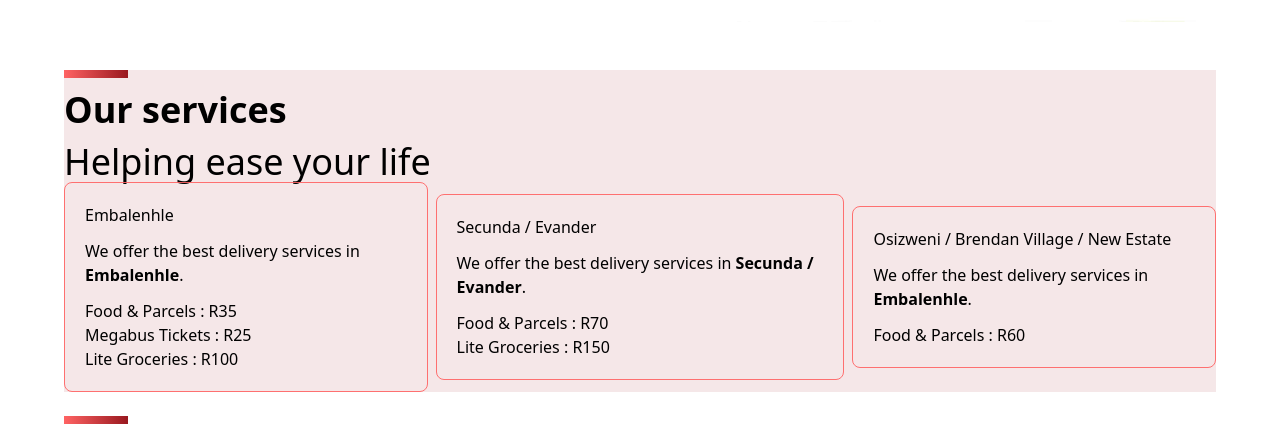
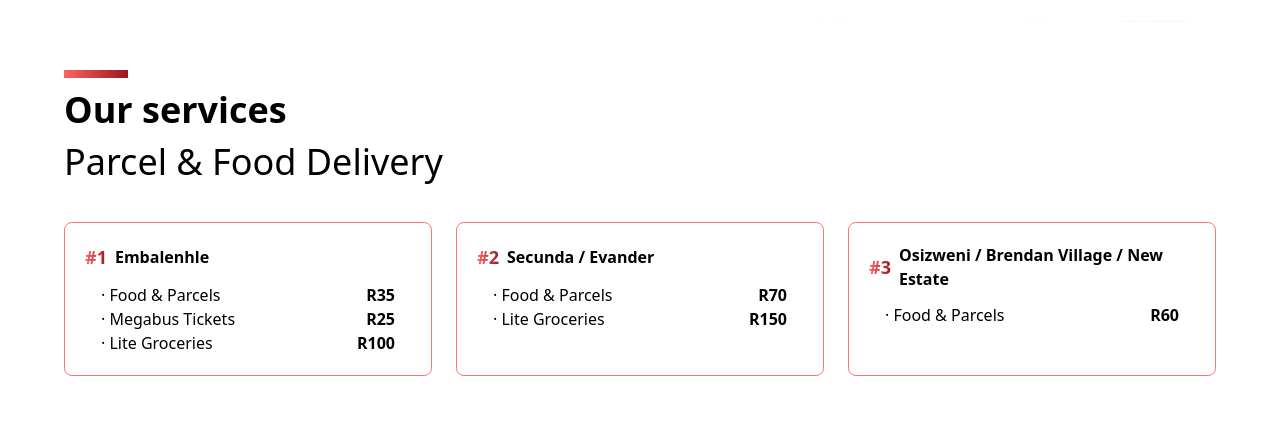
Before and after one commit to refilwe-tech/Mst-Transit, a React (Vite) app in the folder mst-transit-web/: page / in a window 1280 px wide. Shown: the part 642-1082 px from the top of the page. Built offline with nearby package versions, Linux system fonts and the light colour scheme.

Commit message:
Price list styling

```diff
--- a/mst-transit-web/src/components/common/card.tsx
+++ b/mst-transit-web/src/components/common/card.tsx
@@ -2,7 +2,7 @@ import { FC } from "react";
 
 interface CardProps {
   title: string;
-  location: string;
+  number: string;
   parcels?: string;
   tickets?: string;
   groceries?: string;
@@ -10,23 +10,36 @@ interface CardProps {
 
 export const Card: FC<CardProps> = ({
   title,
-  location,
+  number,
   parcels,
   tickets,
   groceries,
 }) => {
   return (
-    <section className="flex flex-col gap-3 h-full">
-      <h1>{title}</h1>
-      <p>
-        We offer the best delivery services in{" "}
-        <strong className="font-extrabold">{location}</strong>.
-      </p>
+    <section className="flex flex-col gap-3 h-full  border border-primary/90 rounded-lg p-5">
+      <h1 className="font-extrabold flex gap-2 items-center">
+        <p className="text-lg font-semibold text-transparent bg-clip-text bg-gradient-to-r from-primary to-secondary">
+          {number}
+        </p>
+        {title}
+      </h1>
       <ul className="flex-1">
-        {parcels && parcels !== "0" && <li>Food & Parcels : R{parcels}</li>}
-        {tickets && tickets !== "0" && <li>Megabus Tickets : R{tickets}</li>}
+        {parcels && parcels !== "0" && (
+          <li className="flex items-center justify-between px-4">
+            <p>· Food & Parcels</p> <p className="font-semibold">R{parcels}</p>
+          </li>
+        )}
+        {tickets && tickets !== "0" && (
+          <li className="flex items-center justify-between px-4">
+            <p>· Megabus Tickets</p>
+            <p className="font-semibold"> R{tickets}</p>
+          </li>
+        )}
         {groceries && groceries !== "0" && (
-          <li>Lite Groceries : R{groceries}</li>
+          <li className="flex items-center justify-between px-4">
+            <p>· Lite Groceries</p>
+            <p className="font-semibold"> R{groceries}</p>
+          </li>
         )}
       </ul>
     </section>
--- a/mst-transit-web/src/components/pages/home/home.tsx
+++ b/mst-transit-web/src/components/pages/home/home.tsx
@@ -42,36 +42,30 @@ export const Home = () => {
           <img src={DeliveryMan} alt="placeholder" />
         </section>
       </section>
-      <section id="services" className="bg-secondary/10">
-        <Heading heading="Our services" heading2="Helping ease your life" />
-        <section className="flex gap-2 items-center">
-          <section className="border border-primary/90 rounded-lg p-5 flex flex-col gap-4">
+      <section id="services" className="">
+        <Heading heading="Our services" heading2="Parcel & Food Delivery" />
+        <section className="grid grid-cols-3 gap-6 py-10 items-center">
           <Card
+            number="#1"
             title="Embalenhle"
-              location="Embalenhle"
             parcels="35"
             tickets="25"
             groceries="100"
           />
-          </section>
-          <section className="border border-primary/90 rounded-lg p-5 flex flex-col gap-4">
           <Card
+            number="#2"
             title="Secunda / Evander"
-              location="Secunda / Evander"
             parcels="70"
             tickets="0"
             groceries="150"
           />
-          </section>
-          <section className="border border-primary/90 rounded-lg p-5 flex flex-col gap-4">
           <Card
+            number="#3"
             title="Osizweni / Brendan Village / New Estate"
-              location="Embalenhle"
             parcels="60"
             tickets="0"
             groceries="0"
           />
-          </section>
         </section>
       </section>
       <section id="businesses" className="">
```
Lines whose indentation alone changed are shown as unchanged.
